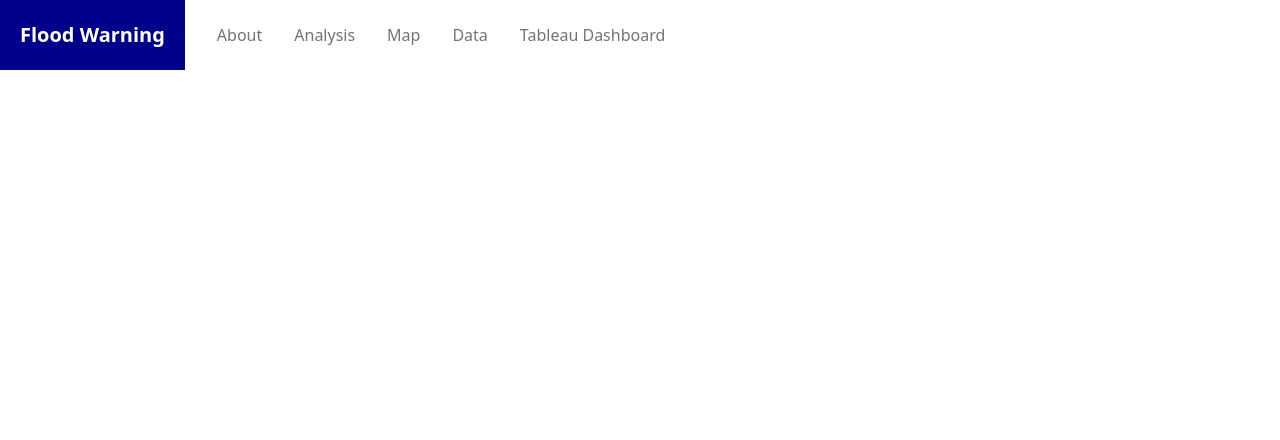
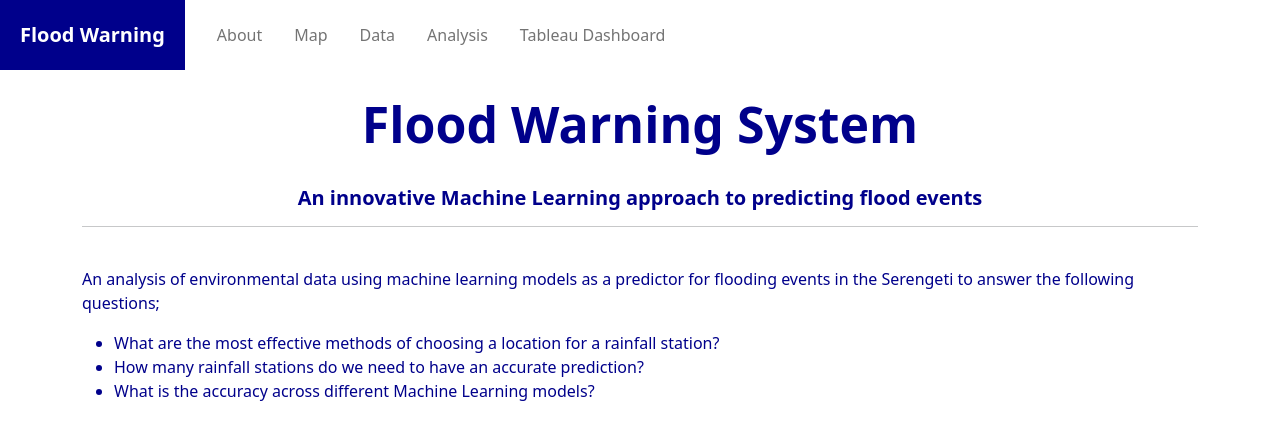
Before and after one commit to EpicTomatoSauce/uwa_final_project, a Python web app: template Website/templates/about.html in a window 1280 px wide. Shown: the top 440 px of the page. Run offline with Jinja, Linux system fonts and the light colour scheme; the template is opened without the code that fills it, so the values that code supplies are empty; some libraries are stand-ins or nearby versions.

Commit message:
Adam 3rd Monday Push

```diff
--- a/Website/static/css/style.css
+++ b/Website/static/css/style.css
@@ -54,6 +54,20 @@ img {
     height: auto;
 }
 
+.aboutheader {
+    color: darkblue;
+}
+
+.aboutsubheader {
+    text-align: center;
+    color: darkblue;
+}
+
+.about {
+    text-align: left;
+    color: darkblue;
+}
+
 .flood {
     background-color: darkblue;
     padding: 20px;
@@ -80,6 +94,7 @@ h4 {
 }
 
 
+
 .body_text {
     font-size: small;
     color: black;
@@ -90,12 +105,12 @@ h4 {
     border-color:#1b3146;
     border-style: solid;
 }
-
+/*
 .headings {
     color: #1b3146;
     font-weight: bold;
     text-align: center;
-}
+} */
 
 .table {
     font-size: 10px;
--- a/Website/templates/about.html
+++ b/Website/templates/about.html
@@ -30,13 +30,13 @@
           <a class="nav-link m-2 menu-item" href="about.html">About</a>
         </li>
         <li class="nav-item">
-          <a class="nav-link m-2 menu-item" href="analysis.html">Analysis</a>
-        </li>
-        <li class="nav-item">
           <a class="nav-link m-2 menu-item" href="map.html">Map</a>
         </li>
         <li class="nav-item">
           <a class="nav-link m-2 menu-item" href="data.html">Data</a>
+        </li>
+        <li class="nav-item">
+          <a class="nav-link m-2 menu-item" href="analysis.html">Analysis</a>
         </li>
         <li class="nav-item">
           <a class="nav-link m-2 menu-item" href="tableau.html">Tableau Dashboard</a>
@@ -44,6 +44,28 @@
       </ul>
     </div>
   </nav>
+
+  <div class="container">
+    <div class="row">
+      <div class="col-md-12 jumbotron text-center">
+        <br>
+        <h3 class="aboutheader">Flood Warning System</h3>
+        <br>
+        <h4 class="aboutsubheader">An innovative Machine Learning approach to predicting flood events</h4>
+        <hr>
+      </div>
+      <div class="about">
+        <br>
+        <p>An analysis of environmental data using machine learning models as a predictor for flooding events in the Serengeti to answer the following questions;</p>
+        <ul>
+        <li>What are the most effective methods of choosing a location for a rainfall station?</li>
+        <li>How many rainfall stations do we need to have an accurate prediction?</li>
+        <li>What is the accuracy across different Machine Learning models?</li>
+        </ul>
+      </div>
+
+
+    </div>
 
 
 
--- a/Website/templates/analysis.html
+++ b/Website/templates/analysis.html
@@ -30,13 +30,13 @@
           <a class="nav-link m-2 menu-item" href="about.html">About</a>
         </li>
         <li class="nav-item">
-          <a class="nav-link m-2 menu-item" href="analysis.html">Analysis</a>
-        </li>
-        <li class="nav-item">
           <a class="nav-link m-2 menu-item" href="map.html">Map</a>
         </li>
         <li class="nav-item">
           <a class="nav-link m-2 menu-item" href="data.html">Data</a>
+        </li>
+        <li class="nav-item">
+          <a class="nav-link m-2 menu-item" href="analysis.html">Analysis</a>
         </li>
         <li class="nav-item">
           <a class="nav-link m-2 menu-item" href="tableau.html">Tableau Dashboard</a>
--- a/Website/templates/data.html
+++ b/Website/templates/data.html
@@ -30,13 +30,13 @@
           <a class="nav-link m-2 menu-item" href="about.html">About</a>
         </li>
         <li class="nav-item">
-          <a class="nav-link m-2 menu-item" href="analysis.html">Analysis</a>
-        </li>
-        <li class="nav-item">
           <a class="nav-link m-2 menu-item" href="map.html">Map</a>
         </li>
         <li class="nav-item">
           <a class="nav-link m-2 menu-item" href="data.html">Data</a>
+        </li>
+        <li class="nav-item">
+          <a class="nav-link m-2 menu-item" href="analysis.html">Analysis</a>
         </li>
         <li class="nav-item">
           <a class="nav-link m-2 menu-item" href="tableau.html">Tableau Dashboard</a>
--- a/Website/templates/map.html
+++ b/Website/templates/map.html
@@ -35,13 +35,13 @@
           <a class="nav-link m-2 menu-item" href="about.html">About</a>
         </li>
         <li class="nav-item">
-          <a class="nav-link m-2 menu-item" href="analysis.html">Analysis</a>
-        </li>
-        <li class="nav-item">
           <a class="nav-link m-2 menu-item" href="map.html">Map</a>
         </li>
         <li class="nav-item">
           <a class="nav-link m-2 menu-item" href="data.html">Data</a>
+        </li>
+        <li class="nav-item">
+          <a class="nav-link m-2 menu-item" href="analysis.html">Analysis</a>
         </li>
         <li class="nav-item">
           <a class="nav-link m-2 menu-item" href="tableau.html">Tableau Dashboard</a>
--- a/Website/templates/tableau.html
+++ b/Website/templates/tableau.html
@@ -30,13 +30,13 @@
           <a class="nav-link m-2 menu-item" href="about.html">About</a>
         </li>
         <li class="nav-item">
-          <a class="nav-link m-2 menu-item" href="analysis.html">Analysis</a>
-        </li>
-        <li class="nav-item">
           <a class="nav-link m-2 menu-item" href="map.html">Map</a>
         </li>
         <li class="nav-item">
           <a class="nav-link m-2 menu-item" href="data.html">Data</a>
+        </li>
+        <li class="nav-item">
+          <a class="nav-link m-2 menu-item" href="analysis.html">Analysis</a>
         </li>
         <li class="nav-item">
           <a class="nav-link m-2 menu-item" href="tableau.html">Tableau Dashboard</a>
```
Also changed, not shown: Website/templates/index.html (+6 -6 lines).
